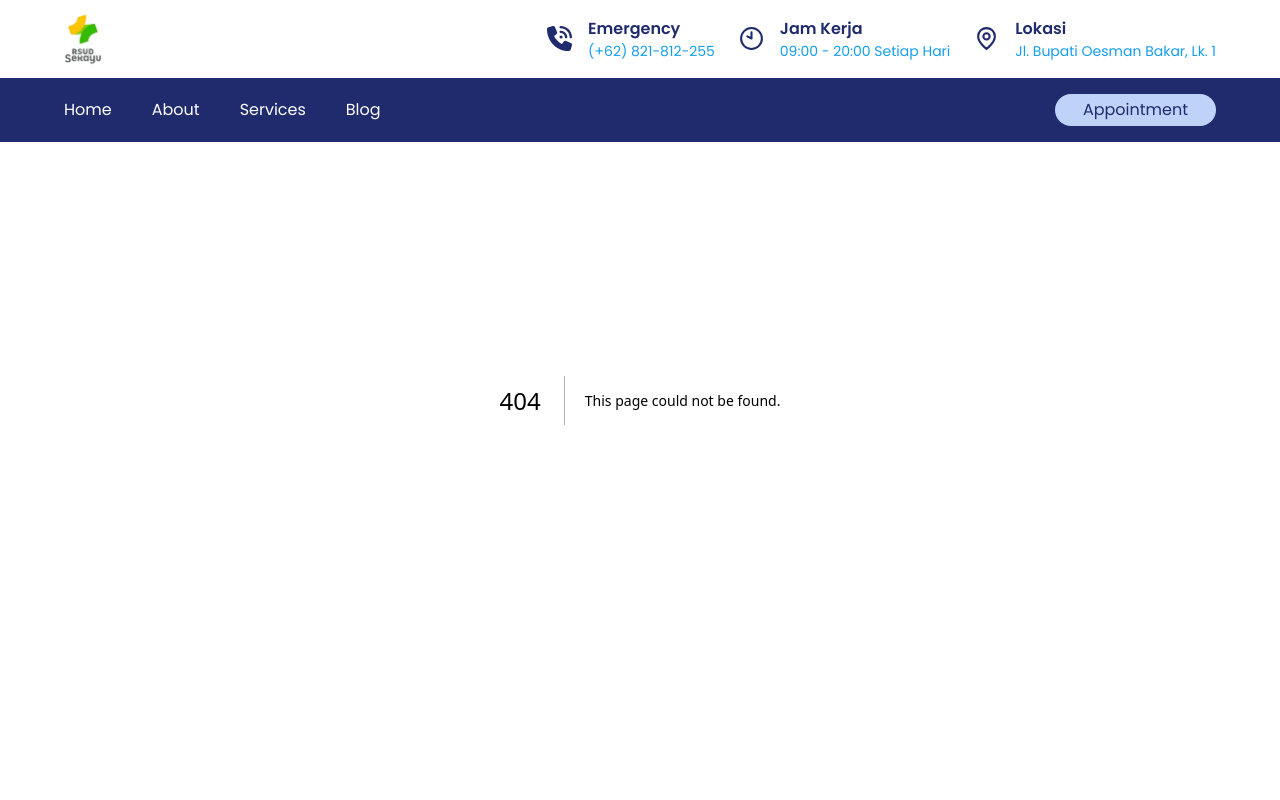
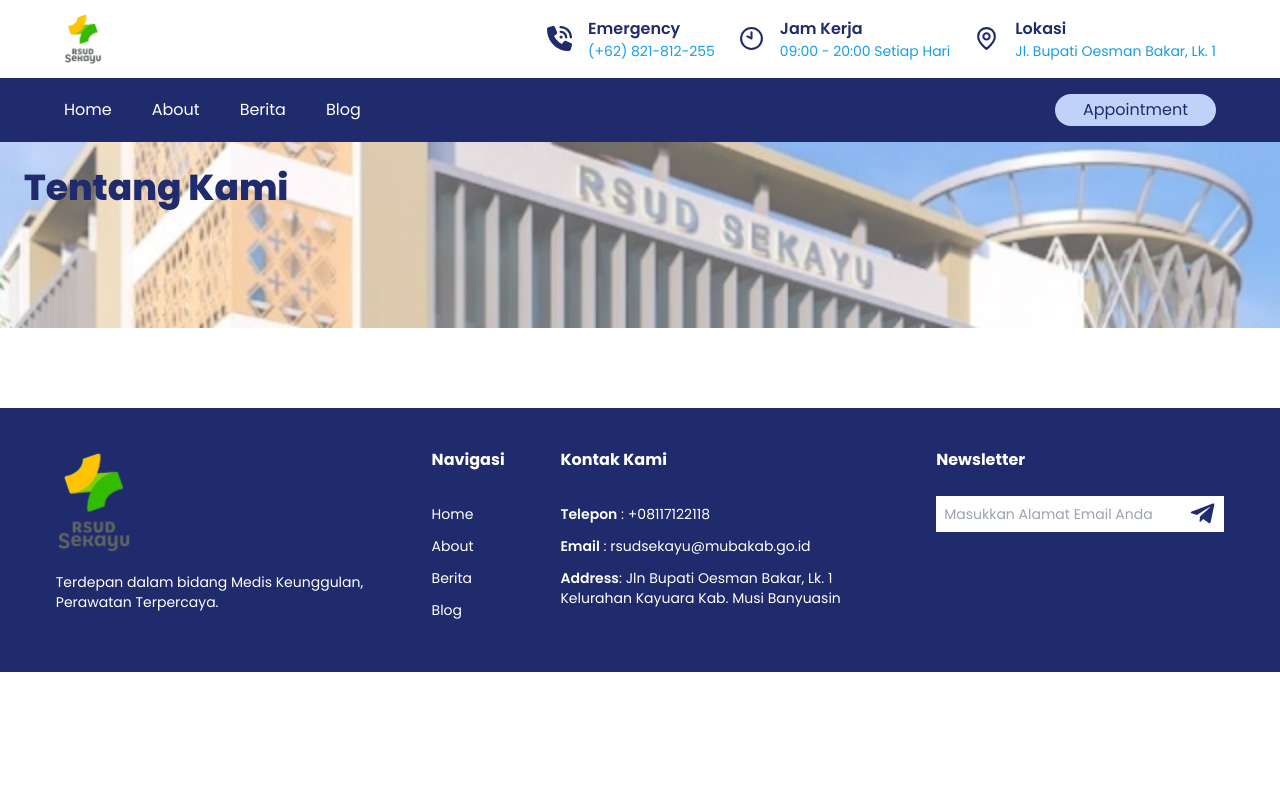
Before and after one commit to hanifsyabani/rsud-sekayu, a Next.js app: page /about in a window 1280 px wide. Before the commit this address had no page. Shown: the top 800 px of the page. Built offline with nearby package versions, Linux system fonts and the light colour scheme.

Commit message:
feat: add page about and fix navbar

```diff
--- /dev/null
+++ b/src/app/about/page.tsx
@@ -0,0 +1,20 @@
+import rsudimg from "@/assets/rsud.png";
+
+
+export default function About() {
+  return (
+    <div className="pt-32">
+      <section
+        className=" relative bg-center w-full h-[200px] bg-cover bg-no-repeat "
+        style={{ backgroundImage: `url(${rsudimg.src})` }}
+      >
+        <div className="absolute inset-0 bg-white opacity-40"></div>
+        <div className="pl-6 relative">
+          <h1 className="text-4xl text-primary font-extrabold max-w-3xl py-10">
+            Tentang Kami
+          </h1>
+        </div>
+      </section>
+    </div>
+  );
+}
--- /dev/null
+++ b/src/app/berita/[name]/page.tsx
@@ -0,0 +1,7 @@
+export default function getBerita(){
+  return(
+    <div>
+
+    </div>
+  )
+}
--- /dev/null
+++ b/src/app/berita/page.tsx
@@ -0,0 +1,9 @@
+import Image from "next/image";
+
+export default function Berita() {
+  return (
+    <div className="pt-36">
+
+    </div>
+  );
+}
--- /dev/null
+++ b/src/app/loading.tsx
@@ -0,0 +1,11 @@
+export default function Loading() {
+  return (
+    <div className="flex justify-center items-center">
+      <div className="flex flex-row gap-2">
+        <div className="w-4 h-4 rounded-full bg-blue-700 animate-bounce"></div>
+        <div className="w-4 h-4 rounded-full bg-blue-700 animate-bounce [animation-delay:-.3s]"></div>
+        <div className="w-4 h-4 rounded-full bg-blue-700 animate-bounce [animation-delay:-.5s]"></div>
+      </div>
+    </div>
+  );
+}
--- a/src/app/page.tsx
+++ b/src/app/page.tsx
@@ -85,7 +85,7 @@
   return (
     <div className="pt-32">
       <section
-        className=" relative bg-center w-full h-[500px] bg-cover bg-no-repeat flex flex-col justify-center  items-center "
+        className=" relative bg-center w-full h-[500px] bg-cover bg-no-repeat flex flex-col justify-center items-center "
         style={{ backgroundImage: `url(${rsudimg.src})` }}
       >
         <div className="absolute inset-0 bg-black opacity-50"></div>
@@ -166,11 +166,10 @@
         <Swiper
           modules={[Autoplay, Pagination]}
           autoplay={{ delay: 3000 }}
-          pagination={{ dynamicBullets: true}}
+          pagination={{ dynamicBullets: true }}
           spaceBetween={30}
           className="mySwiper"
           slidesPerView={2}
-
         >
           <div className="mt-10 grid grid-cols-2 gap-10">
             {news.map((berita) => (
--- a/src/components/Footer/Footer.tsx
+++ b/src/components/Footer/Footer.tsx
@@ -1,26 +1,27 @@
 import { NavItem } from "@/utils/Navbar/NavItem";
 import Image from "next/image";
 import Link from "next/link";
+import { FaTelegramPlane } from "react-icons/fa";
 
 export default function Footer() {
   return (
-    <footer className="bg-primary px-[3%] py-4 flex justify-evenly items-center mt-20 ">
+    <footer className="bg-primary py-10  flex justify-evenly mt-20 ">
       <div>
         <Image
           src={"/logo.png"}
           alt="logo"
           width={300}
           height={300}
-          className="w-32"
+          className="w-20"
         />
-        <p className="text-white max-w-xs">
+        <p className="text-white max-w-xs text-sm mt-4">
           Terdepan dalam bidang Medis Keunggulan, Perawatan Terpercaya.
         </p>
       </div>
 
       <div>
         <h1 className="font-bold text-white">Navigasi</h1>
-        <ul className="mt-4">
+        <ul className="mt-8">
           {NavItem.map((item) => (
             <Link href={item.link}>
               <li className="mb-3 text-white text-sm ">{item.name}</li>
@@ -31,7 +32,7 @@
 
       <div>
         <h1 className="font-bold text-white">Kontak Kami</h1>
-        <ul className="text-white mt-4 text-sm">
+        <ul className="text-white mt-8 text-sm">
           <li className="mb-3">
             <span className="font-semibold">Telepon</span> : +08117122118
           </li>
@@ -39,12 +40,27 @@
             <span className="font-semibold">Email</span> :
             rsudsekayu@mubakab.go.id
           </li>
-          <li className="mb-3">
+          <li className="mb-3 max-w-xs">
             <span className="font-semibold">Address</span>: Jln Bupati Oesman
             Bakar, Lk. 1 Kelurahan Kayuara Kab. Musi Banyuasin
           </li>
         </ul>
       </div>
+
+      <div>
+        <h1 className="font-bold text-white">Newsletter</h1>
+        <div className="flex relative bg-white mt-6 ">
+          <input
+            type="email"
+            className="pl-2 text-sm rounded-xl  py-2 w-72 outline-none"
+            placeholder="Masukkan Alamat Email Anda"
+          />
+          <FaTelegramPlane
+            size={27}
+            className="absolute top-1 right-2 text-primary "
+          />
+        </div>
+      </div>
     </footer>
   );
 }
--- a/src/components/Navbar/Navbar.tsx
+++ b/src/components/Navbar/Navbar.tsx
@@ -1,13 +1,36 @@
+"use client";
+
 import Image from "next/image";
 
 import { Info } from "@/utils/Navbar/Info";
 import InfoEmergency from "./InfoEmergency";
 import { NavItem } from "@/utils/Navbar/NavItem";
 import Link from "next/link";
+import { useEffect, useState } from "react";
 
 export default function Navbar() {
+  const [scrolled, setScrolled] = useState(false)
+
+  useEffect(() => {
+    const handleScroll = () => {
+      const scrollTop = window.pageYOffset;
+      const height = window.innerHeight;
+
+      if (scrollTop > height * 0.5) {
+        setScrolled(true);
+      } else {
+        setScrolled(false);
+      }
+    };
+
+    window.addEventListener("scroll", handleScroll);
+    return () => {
+      window.removeEventListener("scroll", handleScroll);
+    };
+  }, []);
+
   return (
-    <nav className="fixed w-full z-10">
+    <nav className={`fixed w-full z-10 ${scrolled ? '-top-20': 'top-0'} transition-all`}>
       <div className="flex bg-white justify-between items-center px-[5%] py-3">
         <Image
           src={"/logo.png"}
@@ -30,13 +53,19 @@
       <div className="bg-primary flex justify-between items-center px-[5%] py-4">
         <ul className="flex items-center gap-10 text-white">
           {NavItem.map((item) => (
-            <Link key={item.id} href={item.link} className="hover:text-accent transition-all">
+            <Link
+              key={item.id}
+              href={item.link}
+              className="hover:text-accent transition-all"
+            >
               <li>{item.name}</li>
             </Link>
           ))}
         </ul>
         <div>
-          <button className="bg-accent px-7 py-1 rounded-full text-primary hover:bg-white hover:text-primary transition-all">Appointment</button>
+          <button className="bg-accent px-7 py-1 rounded-full text-primary hover:bg-white hover:text-primary transition-all">
+            Appointment
+          </button>
         </div>
       </div>
     </nav>
--- a/src/utils/Navbar/NavItem.ts
+++ b/src/utils/Navbar/NavItem.ts
@@ -11,8 +11,8 @@
   },
   {
     id: 3,
-    name: "Services",
-    link: "/services",
+    name: "Berita",
+    link: "/berita",
   },
   {
     id: 4,
```
